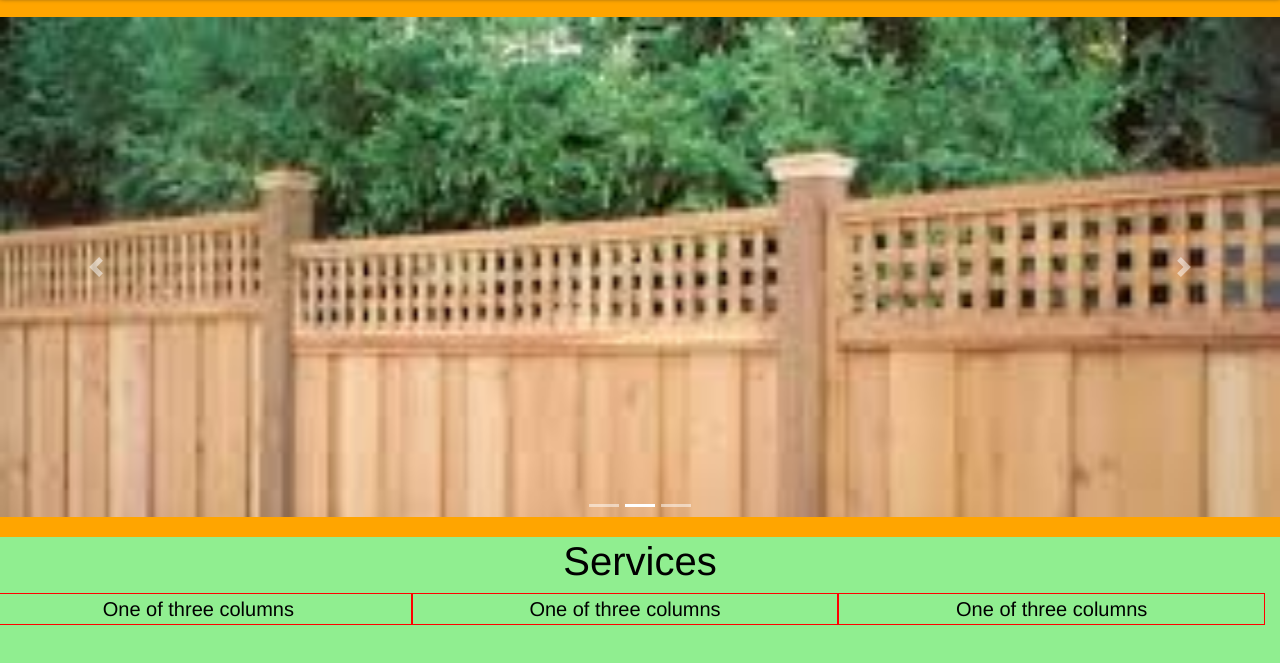
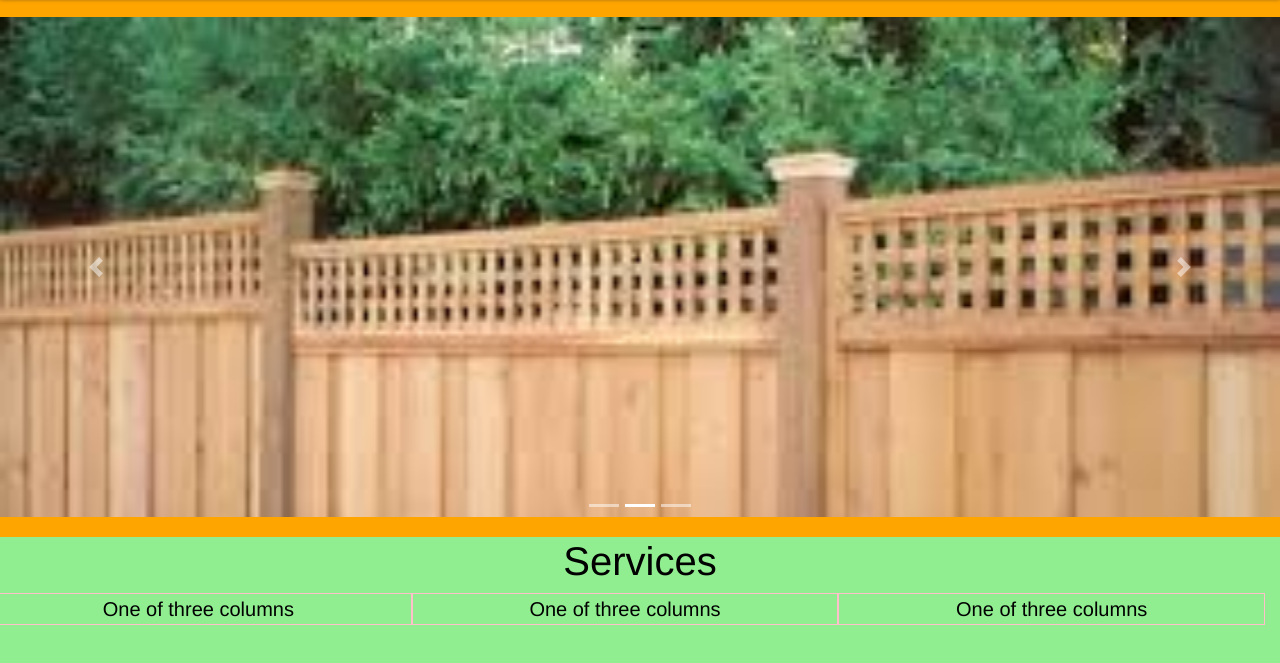
Before and after one commit to Cesarlagcc/fence, a plain HTML site: page index.html in a window 1280 px wide. Shown: the part 698-1361 px from the top of the page. Drawn offline with nearby package versions, Linux system fonts and the light colour scheme.

Commit message:
updated file with color change

```diff
--- a/css/styles.css
+++ b/css/styles.css
@@ -252,5 +252,5 @@ dl {
 
 .col-md{
 	width:100%;
-	border:1px solid red;
+	border:1px solid pink;
 }
```
